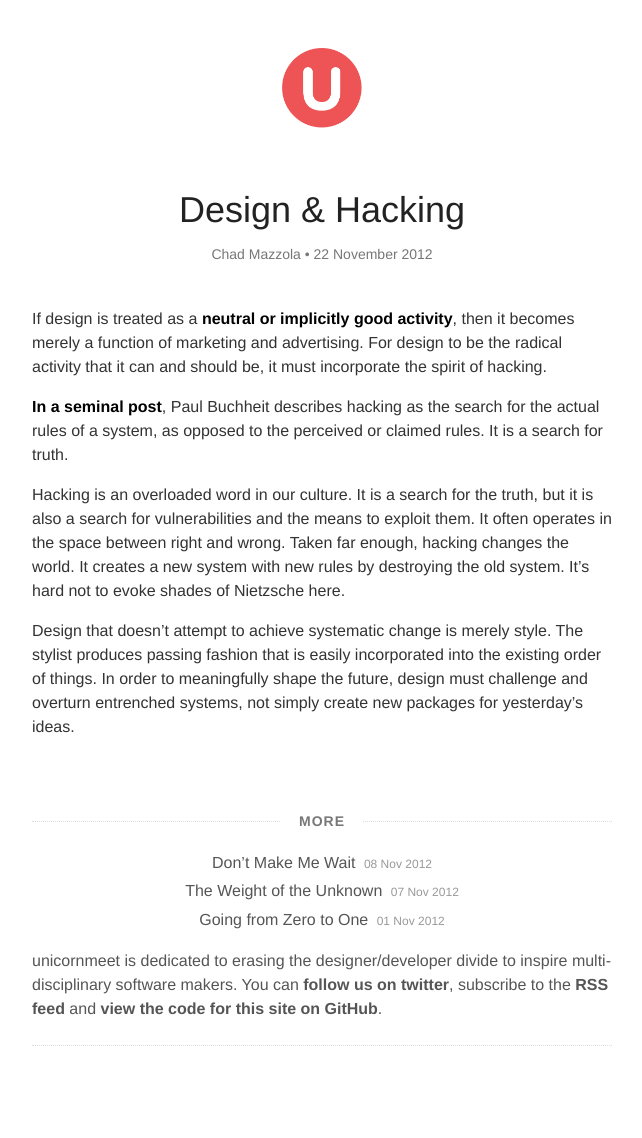
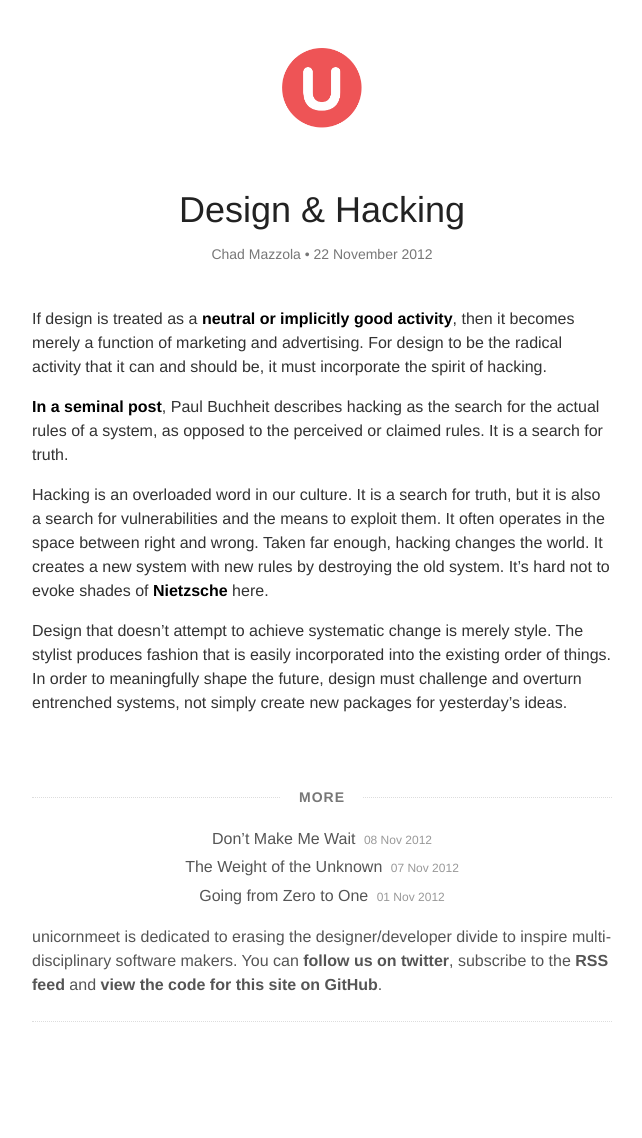
Before and after one commit to ehmorris/unicornmeet, a Jekyll site: the page built from _posts/2012-11-22-design-hacking.md, in a window 1280 px wide. Shown: the whole page, without its empty margins (318-960 px from the left). Built offline with Jekyll 4.4.1, drawn with Linux system fonts in a browser that asks for light colours; Markdown is read by kramdown in place of the engine named in the settings; after the commit the page ends 1114 px from its top, so only the background shows below that.

Commit message:
Post edits.

```diff
--- a/_posts/2012-11-22-design-hacking.md
+++ b/_posts/2012-11-22-design-hacking.md
@@ -9,6 +9,6 @@ If design is treated as a [neutral or implicitly good activity](http://blog.hell
 
 [In a seminal post](http://paulbuchheit.blogspot.com/2009/10/applied-philosophy-aka-hacking.html), Paul Buchheit describes hacking as the search for the actual rules of a system, as opposed to the perceived or claimed rules. It is a search for truth.
 
-Hacking is an overloaded word in our culture. It is a search for the truth, but it is also a search for vulnerabilities and the means to exploit them. It often operates in the space between right and wrong. Taken far enough, hacking changes the world. It creates a new system with new rules by destroying the old system. It's hard not to evoke shades of Nietzsche here.
+Hacking is an overloaded word in our culture. It is a search for truth, but it is also a search for vulnerabilities and the means to exploit them. It often operates in the space between right and wrong. Taken far enough, hacking changes the world. It creates a new system with new rules by destroying the old system. It's hard not to evoke shades of [Nietzsche](http://www.goodreads.com/quotes/384722-man-is-a-rope-stretched-between-the-animal-and-the) here.
 
-Design that doesn't attempt to achieve systematic change is merely style. The stylist produces passing fashion that is easily incorporated into the existing order of things. In order to meaningfully shape the future, design must challenge and overturn entrenched systems, not simply create new packages for yesterday's ideas.
+Design that doesn't attempt to achieve systematic change is merely style. The stylist produces fashion that is easily incorporated into the existing order of things. In order to meaningfully shape the future, design must challenge and overturn entrenched systems, not simply create new packages for yesterday's ideas.
```
